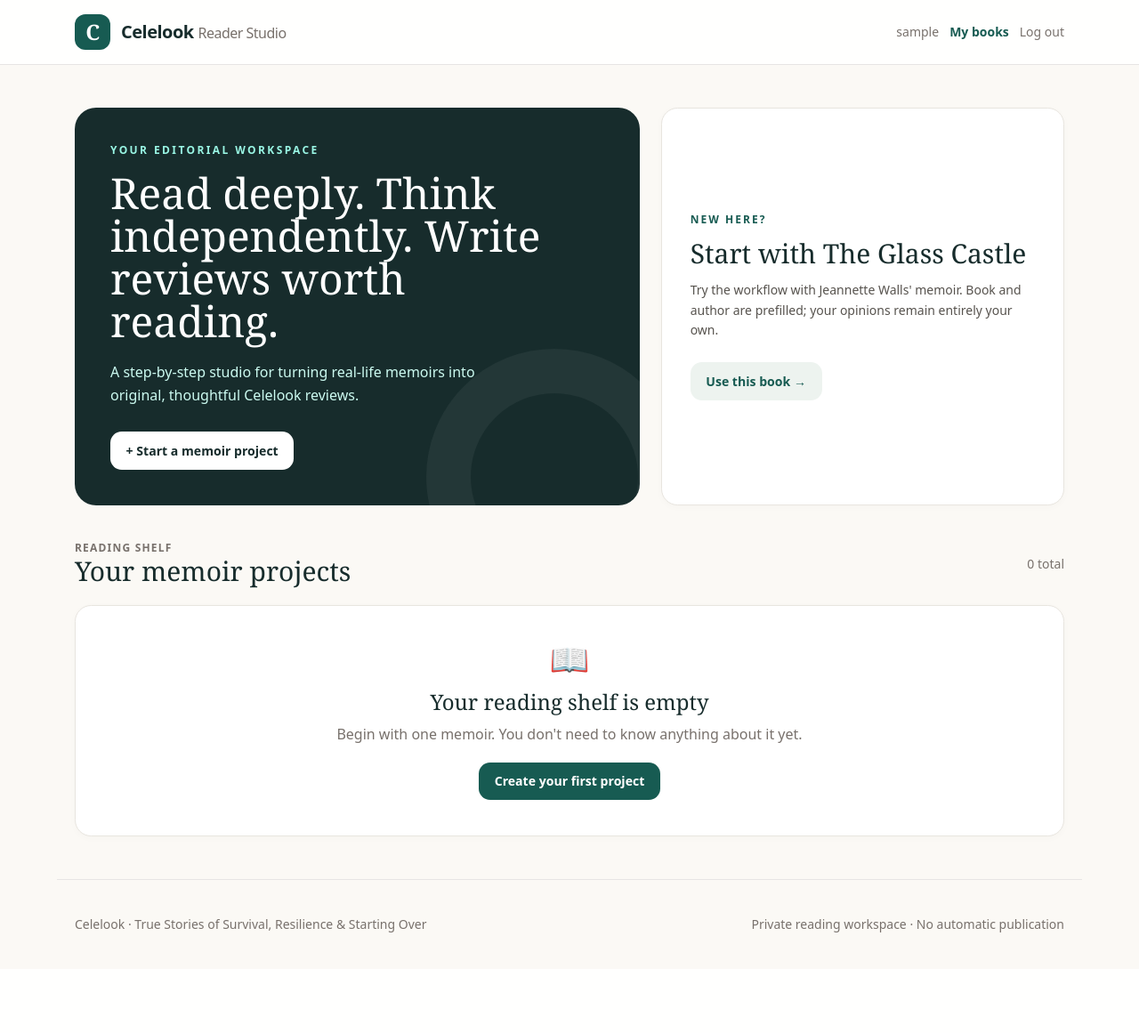
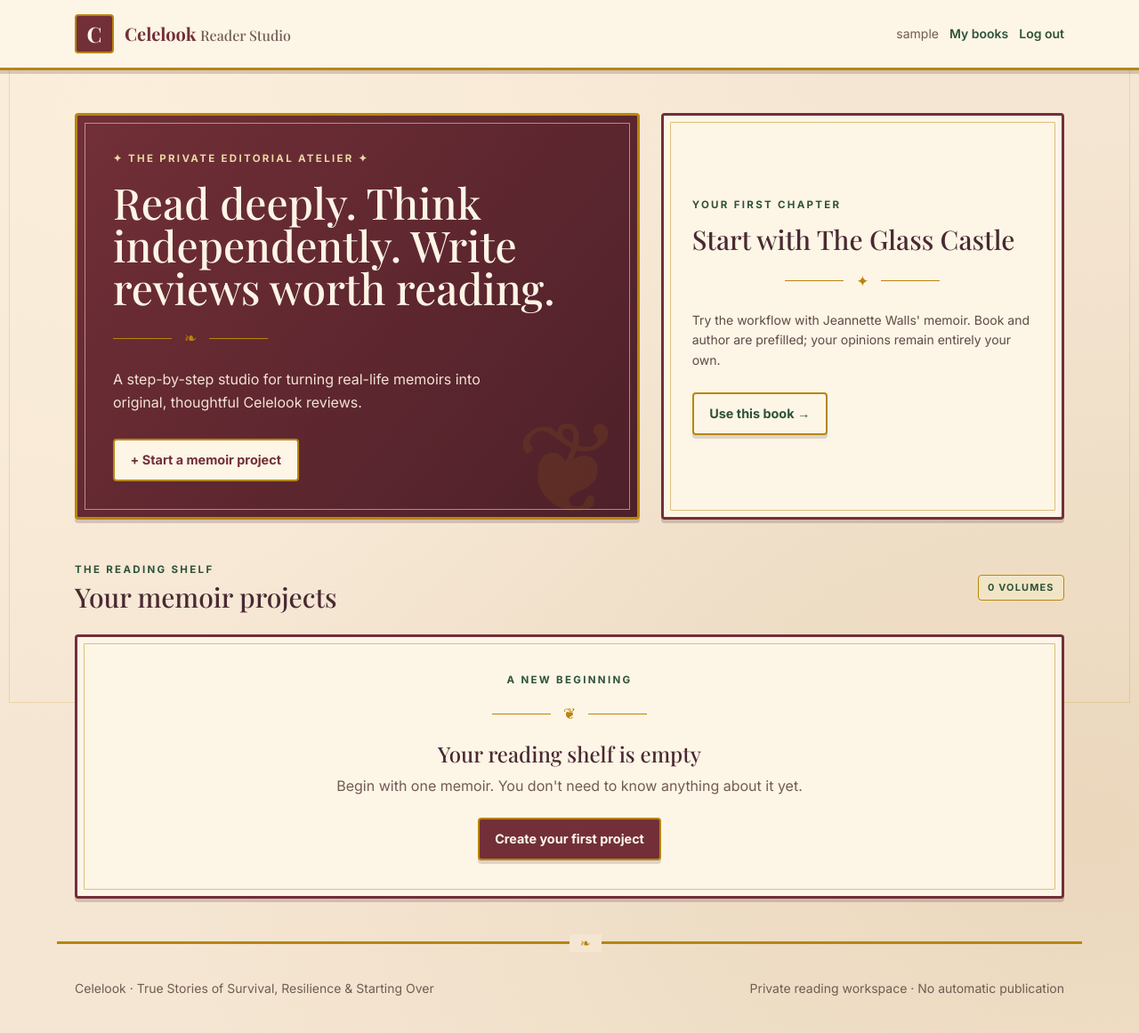
Before and after one commit to thoufeeq87/celelook-reader-studio, a Django app: page / in a window 1280 px wide. Shown: the whole page at 89% size. Before the commit the page ends 1048 px from the top, so only its background shows below. Run offline with Django 5.2, Linux system fonts and the light colour scheme; the visitor is signed in with stand-in values (Sample User, id 1); data that the repository does not hold is empty; some libraries are stand-ins or nearby versions.

Commit message:
Install Victorian theme

```diff
--- a/reviews/forms.py
+++ b/reviews/forms.py
@@ -3,7 +3,7 @@ from django.contrib.auth.forms import UserCreationForm
 from django.contrib.auth.models import User
 from .models import Project, ReadingEntry, Evidence, Draft
 
-INPUT = "w-full rounded-xl border border-stone-300 bg-white px-3 py-2.5 text-sm text-stone-900 placeholder:text-stone-400 focus:border-teal-700 focus:outline-none focus:ring-2 focus:ring-teal-100"
+INPUT = "v-input"
 TEXTAREA = INPUT + " min-h-24"
 
 
--- /dev/null
+++ b/reviews/static/reviews/victorian.css
@@ -0,0 +1,74 @@
+/* Celelook Victorian design system — shared by every page. */
+:root {
+  --burgundy:#722F37; --forest:#2E5339; --gold:#B8860B;
+  --parchment:#F5E6D3; --ivory:#FDF5E6; --ink:#4A2932;
+  --border-width:3px; --radius:4px; --lift:0px 4px 0px rgba(74,41,50,.20);
+}
+html { background:var(--parchment); }
+body { color:var(--ink); font-family:'Inter',sans-serif;
+  background:radial-gradient(ellipse at 10% 10%,#fbefdc 0,transparent 50%),
+  radial-gradient(ellipse at 95% 80%,#ead7bc 0,transparent 60%),var(--parchment); }
+body:before { content:""; pointer-events:none; position:fixed; inset:10px; border:1px solid rgba(184,134,11,.2); z-index:0; }
+.font-serif,h1,h2,h3,h4 { font-family:'Playfair Display',Georgia,serif!important; }
+.v-site-header { background:var(--ivory); border-bottom:3px solid var(--gold); box-shadow:var(--lift); position:relative; z-index:10; }
+.v-brand-mark { border:2px solid var(--gold); background:var(--burgundy); color:var(--ivory); border-radius:4px; font-family:'Playfair Display',serif; }
+.v-brand-name { color:var(--burgundy); font-family:'Playfair Display',Georgia,serif; }
+.v-ornament { display:flex; align-items:center; justify-content:center; gap:14px; color:var(--gold); font-family:Georgia,serif; font-size:17px; margin:16px 0; }
+.v-ornament:before,.v-ornament:after {content:""; width:66px; max-width:30%; border-top:1px solid var(--gold); }
+.v-eyebrow {color:var(--forest); font-size:.72rem; letter-spacing:.2em; text-transform:uppercase; font-weight:700; }
+.v-page-title { color:var(--burgundy); font-size:clamp(2.1rem,4vw,3.2rem); line-height:1.16; font-weight:600; }
+.v-panel,.card { background:var(--ivory); border:3px solid var(--burgundy); border-radius:4px; box-shadow:var(--lift); position:relative; }
+.v-panel:before,.card:before { content:""; position:absolute; inset:7px; border:1px solid rgba(184,134,11,.48); border-radius:1px; pointer-events:none; }
+.v-panel > *, .card > * { position:relative; }
+.v-hero { position:relative; overflow:hidden; border:3px solid var(--gold); border-radius:4px; background:linear-gradient(130deg,#722F37,#4d2029); box-shadow:var(--lift); color:var(--ivory); }
+.v-hero:before { content:""; pointer-events:none; position:absolute; inset:8px; border:1px solid rgba(253,245,230,.5); }
+.v-hero:after { content:"❦"; position:absolute; font-size:9rem; line-height:1; color:rgba(184,134,11,.12); right:1rem; bottom:-1rem; pointer-events:none; }
+.v-hero h1,.v-hero h2 { color:var(--ivory); }
+.v-hero .v-eyebrow {color:#ead8a5;}
+.v-hero-copy {color:#f2e3d4;}
+.btn {display:inline-flex;align-items:center;justify-content:center;gap:.35rem; padding:.7rem 1.1rem; border-radius:4px; font-size:.9rem;font-weight:700;transition:background .15s,transform .15s,box-shadow .15s; border:2px solid var(--gold);box-shadow:0 4px 0 rgba(74,41,50,.17); text-decoration:none;}
+.btn:hover {transform:translateY(-1px);}
+.btn-primary {background:var(--burgundy);color:#fff8ea!important;}
+.btn-primary:hover {background:#54232b; color:#fff8ea!important;}
+.btn-soft {background:var(--ivory);color:var(--forest)!important;}
+.btn-soft:hover {background:#f6e9d0;}
+.v-hero .btn { background:var(--ivory);color:var(--burgundy)!important;}
+.v-btn-secondary {background:var(--forest);color:#fff8ea!important;}
+.v-seal { display:inline-flex; align-items:center; border:1px solid var(--gold); background:#f2e5c5; color:var(--forest); padding:.33rem .65rem; text-transform:uppercase; letter-spacing:.11em; font-size:.68rem; font-weight:700; border-radius:4px; }
+.v-tabs {display:flex;overflow-x:auto;gap:.55rem; padding:.25rem 0 .7rem; scrollbar-width:thin;}
+.v-tab {flex-shrink:0; white-space:nowrap;display:inline-block; font-size:.84rem; font-weight:700; padding:.72rem 1rem; border:2px solid #b9a684; border-radius:4px; background:var(--ivory);color:var(--ink);}
+.v-tab:hover {border-color:var(--gold); background:#fbedd9;}
+.v-tab.is-active {background:var(--burgundy);border-color:var(--gold);color:#fff8ea;box-shadow:0 3px 0 rgba(74,41,50,.15);}
+.v-entry {background:#fffaf0;border:2px solid #d9c09c;border-radius:4px; padding:1.2rem; margin-bottom:1rem;}
+.v-entry h3 {color:var(--burgundy);}
+.v-empty {border:2px dashed #c8aa70;border-radius:4px;background:rgba(255,250,240,.7);padding:2rem;text-align:center;}
+.v-note {background:#f3e7d2;border-left:3px solid var(--gold);padding:1rem;color:var(--ink);border-radius:4px;}
+.v-divider {border:0;border-top:1px solid rgba(184,134,11,.5);margin:1.3rem 0;}
+.v-stage {padding-bottom:.75rem;border-bottom:1px solid rgba(184,134,11,.3); margin-bottom:1.3rem;}
+.v-stage h2 {color:var(--burgundy);}
+.v-side-heading {color:var(--burgundy);font-size:1.3rem;}
+.v-stat {display:flex;justify-content:space-between;gap:1rem;border-top:1px solid rgba(184,134,11,.35);padding-top:.8rem;margin-top:.8rem;}
+.v-shelf-link {border-top:1px solid rgba(184,134,11,.4);margin-top:1.8rem;padding-top:.9rem;color:var(--forest);font-weight:700;}
+.v-shelf-card:hover {border-color:var(--gold);transform:translateY(-2px);}
+.v-shelf-card {transition:transform .15s ease,border-color .15s ease;}
+.field label {display:block;font-size:.9rem;font-weight:700;margin-bottom:.5rem;color:var(--ink);}
+.field .helptext {display:block;color:#735b53;font-size:.78rem;margin-top:.35rem;line-height:1.5;}
+.field .errorlist {color:#a11b33;font-size:.8rem;margin:.4rem 0 0;}
+.field input:not([type=checkbox]),.field select,.field textarea,.v-input {width:100%;padding:.75rem .9rem; border:2px solid #b6a187!important;background:#fffaf1!important;color:var(--ink)!important;border-radius:4px!important;}
+.field input:focus,.field select:focus,.field textarea:focus,.v-input:focus {outline:2px solid var(--gold);outline-offset:2px;box-shadow:none!important;}
+input[type=checkbox]{accent-color:var(--forest);}
+a:focus-visible,button:focus-visible,input:focus-visible {outline:3px solid var(--gold);outline-offset:3px;}
+.v-footer {border-top:3px solid var(--gold); color:#725b53; position:relative;}
+.v-footer:before { content:"❧"; color:var(--gold); position:absolute;top:-.8em;left:50%; background:var(--parchment);padding:0 12px; }
+.v-content {position:relative;z-index:1;}
+/* Tailwind legacy colors remapped without changing page functionality. */
+.text-ink{color:var(--ink)!important}.text-pine{color:var(--forest)!important}
+.bg-ink{background:var(--burgundy)!important}.bg-pine{background:var(--forest)!important}
+.bg-teal-50{background:#f1e5cd!important}.text-teal-200,.text-teal-100{color:#f2e2c1!important}
+.border-teal-100,.border-teal-400{border-color:var(--gold)!important}
+.bg-stone-50{background:#f5e7d2!important}.text-stone-500{color:#735b53!important}
+.text-stone-600{color:#604a46!important}.text-stone-400{color:#8c726a!important}
+.border-stone-100,.border-stone-200{border-color:#dcc7a6!important}
+.rounded-xl,.rounded-2xl,.rounded-3xl{border-radius:4px!important}
+.prose h4{font-family:'Playfair Display',Georgia,serif;color:var(--burgundy);font-size:1.13rem;}
+@media(max-width:580px){.v-panel:before,.card:before{inset:5px}.v-hero:after{font-size:6rem}.v-page-title{font-size:2rem}}
--- a/reviews/templates/reviews/base.html
+++ b/reviews/templates/reviews/base.html
@@ -1,27 +1,44 @@
+{% load static %}
 <!DOCTYPE html>
 <html lang="en">
 <head>
-  <meta charset="utf-8"><meta name="viewport" content="width=device-width, initial-scale=1">
+  <meta charset="utf-8">
+  <meta name="viewport" content="width=device-width, initial-scale=1">
   <title>{% block title %}Celelook Reader Studio{% endblock %}</title>
   <meta name="description" content="Private memoir reading notes and an editorial review workflow for Celelook.">
-  <!-- Tailwind Play CDN is suitable for local evaluation. See README for production build guidance. -->
+  <link rel="preconnect" href="https://fonts.googleapis.com">
+  <link rel="preconnect" href="https://fonts.gstatic.com" crossorigin>
+  <link href="https://fonts.googleapis.com/css2?family=Inter:wght@400;500;600;700&family=Playfair+Display:wght@500;600;700&display=swap" rel="stylesheet">
   <script src="https://cdn.tailwindcss.com"></script>
-  <script>tailwind.config = {theme:{extend:{colors:{ink:'#172C2C',pine:'#175B52',paper:'#FBF9F5',sand:'#EAE5DA'},fontFamily:{sans:['ui-sans-serif','system-ui','sans-serif'],serif:['Georgia','serif']}}}}</script>
-  <style>body{background:#FBF9F5} .card{background:#fff;border:1px solid #E8E5DF;border-radius:1.15rem;box-shadow:0 2px 8px rgba(26,51,42,.025)} .btn{display:inline-flex;align-items:center;justify-content:center;padding:.67rem 1.1rem;border-radius:.8rem;font-size:.88rem;font-weight:650;transition:background .15s} .btn-primary{background:#175B52;color:#fff}.btn-primary:hover{background:#10483f}.btn-soft{background:#edf3ef;color:#175B52}.btn-soft:hover{background:#dcece5} .field label{display:block;font-size:.9rem;font-weight:650;color:#31423d;margin-bottom:.5rem} .field .helptext{display:block;color:#78716c;font-size:.78rem;margin-top:.3rem}.field ul.errorlist{color:#b91c1c;font-size:.8rem;margin:.4rem 0} a:focus-visible,button:focus-visible{outline:3px solid #5a9e8d;outline-offset:3px}</style>
+  <script>tailwind.config={theme:{extend:{colors:{ink:'#4A2932',pine:'#2E5339',paper:'#FDF5E6',sand:'#F5E6D3',burgundy:'#722F37',gold:'#B8860B'},fontFamily:{sans:['Inter','sans-serif'],serif:['Playfair Display','Georgia','serif']}}}}</script>
+  <link rel="stylesheet" href="{% static 'reviews/victorian.css' %}">
 </head>
-<body class="text-stone-800 antialiased min-h-screen">
-<header class="border-b border-stone-200 bg-white/95">
+<body class="min-h-screen antialiased">
+<header class="v-site-header">
   <div class="max-w-6xl mx-auto px-5 py-4 flex items-center justify-between gap-3">
-    <a href="{% url 'dashboard' %}" class="flex items-center gap-3 text-ink font-bold tracking-tight text-xl"><span class="inline-flex h-10 w-10 rounded-xl bg-pine text-white items-center justify-center font-serif text-2xl">C</span><span>Celelook <span class="font-normal text-stone-500 text-base">Reader Studio</span></span></a>
-    <nav class="flex items-center gap-3 text-sm">
-      {% if user.is_authenticated %}<span class="hidden sm:inline text-stone-500">{{ user.username }}</span><a href="{% url 'dashboard' %}" class="font-semibold text-pine">My books</a><form method="post" action="{% url 'logout' %}">{% csrf_token %}<button class="text-stone-500 hover:text-ink" type="submit">Log out</button></form>
-      {% else %}<a href="{% url 'login' %}" class="text-pine font-semibold">Log in</a><a href="{% url 'signup' %}" class="btn btn-primary">Sign up</a>{% endif %}
+    <a href="{% url 'dashboard' %}" class="flex items-center gap-3 font-bold text-lg sm:text-xl min-w-0" aria-label="Celelook Reader Studio home">
+      <span class="v-brand-mark inline-flex h-11 w-11 shrink-0 items-center justify-center text-2xl">C</span>
+      <span class="v-brand-name leading-tight">Celelook <span class="font-normal text-stone-500 text-sm sm:text-base whitespace-nowrap">Reader Studio</span></span>
+    </a>
+    <nav class="flex flex-wrap justify-end items-center gap-x-3 gap-y-2 text-sm" aria-label="Account navigation">
+      {% if user.is_authenticated %}
+        <span class="hidden sm:inline text-stone-500">{{ user.username }}</span>
+        <a href="{% url 'dashboard' %}" class="font-semibold text-pine">My books</a>
+        <form method="post" action="{% url 'logout' %}">{% csrf_token %}<button class="text-pine font-semibold" type="submit">Log out</button></form>
+      {% else %}
+        <a href="{% url 'login' %}" class="text-pine font-semibold">Log in</a>
+        <a href="{% url 'signup' %}" class="btn btn-primary">Sign up</a>
+      {% endif %}
     </nav>
   </div>
 </header>
-<main class="max-w-6xl mx-auto px-5 py-9 md:py-12">
-  {% if messages %}<div class="mb-6 space-y-2" role="status">{% for message in messages %}<div class="rounded-xl px-4 py-3 text-sm border {% if message.tags == 'error' %}bg-red-50 text-red-900 border-red-200{% else %}bg-teal-50 text-teal-950 border-teal-100{% endif %}">{{ message }}</div>{% endfor %}</div>{% endif %}
+<main class="v-content max-w-6xl mx-auto px-5 py-9 md:py-12">
+  {% if messages %}<div class="mb-6 space-y-2" role="status">{% for message in messages %}<div class="v-note text-sm">{{ message }}</div>{% endfor %}</div>{% endif %}
   {% block content %}{% endblock %}
 </main>
-<footer class="max-w-6xl mx-auto px-5 py-10 border-t border-stone-200 text-sm text-stone-500 flex flex-wrap justify-between gap-3"><span>Celelook · True Stories of Survival, Resilience & Starting Over</span><span>Private reading workspace · No automatic publication</span></footer>
-</body></html>
+<footer class="v-footer max-w-6xl mx-auto px-5 py-10 text-sm flex flex-wrap justify-between gap-3">
+  <span>Celelook · True Stories of Survival, Resilience &amp; Starting Over</span>
+  <span>Private reading workspace · No automatic publication</span>
+</footer>
+</body>
+</html>
--- a/reviews/templates/reviews/dashboard.html
+++ b/reviews/templates/reviews/dashboard.html
@@ -1,15 +1,47 @@
 {% extends 'reviews/base.html' %}
 {% block title %}My reading projects · Celelook{% endblock %}
 {% block content %}
-<div class="grid lg:grid-cols-[1.4fr_1fr] gap-6 items-stretch mb-10">
-  <section class="rounded-3xl p-8 md:p-10 bg-ink text-white relative overflow-hidden"><div class="absolute -right-12 -bottom-28 w-72 h-72 rounded-full border-[50px] border-white/5"></div>
-    <p class="uppercase tracking-[.2em] text-xs text-teal-200 font-bold mb-4">Your editorial workspace</p>
+<div class="grid lg:grid-cols-[1.4fr_1fr] gap-6 items-stretch mb-12">
+  <section class="v-hero p-8 md:p-10">
+    <p class="v-eyebrow mb-4">✦ The private editorial atelier ✦</p>
     <h1 class="font-serif text-4xl md:text-5xl leading-tight max-w-lg">Read deeply. Think independently. Write reviews worth reading.</h1>
-    <p class="text-teal-100 mt-5 leading-relaxed max-w-md">A step-by-step studio for turning real-life memoirs into original, thoughtful Celelook reviews.</p>
-    <a href="{% url 'project_create' %}" class="btn bg-white text-ink hover:bg-stone-100 mt-7">+ Start a memoir project</a>
+    <div class="v-ornament justify-start my-5" aria-hidden="true">❧</div>
+    <p class="v-hero-copy leading-relaxed max-w-md">A step-by-step studio for turning real-life memoirs into original, thoughtful Celelook reviews.</p>
+    <a href="{% url 'project_create' %}" class="btn mt-7">+ Start a memoir project</a>
   </section>
-  <section class="card p-8 flex flex-col justify-center"><p class="text-xs tracking-[.17em] uppercase text-pine font-bold">New here?</p><h2 class="font-serif text-3xl text-ink mt-3">Start with The Glass Castle</h2><p class="text-sm leading-relaxed text-stone-600 mt-3">Try the workflow with Jeannette Walls' memoir. Book and author are prefilled; your opinions remain entirely your own.</p><a class="btn btn-soft mt-6 self-start" href="{% url 'project_create' %}?example=glass-castle">Use this book →</a></section>
+  <section class="card p-8 flex flex-col justify-center">
+    <p class="v-eyebrow">Your first chapter</p>
+    <h2 class="font-serif text-3xl text-ink mt-3">Start with The Glass Castle</h2>
+    <div class="v-ornament" aria-hidden="true">✦</div>
+    <p class="text-sm leading-relaxed text-stone-600 mt-1">Try the workflow with Jeannette Walls' memoir. Book and author are prefilled; your opinions remain entirely your own.</p>
+    <a class="btn btn-soft mt-6 self-start" href="{% url 'project_create' %}?example=glass-castle">Use this book →</a>
+  </section>
 </div>
-<div class="flex items-center justify-between gap-3 mb-5"><div><p class="text-xs uppercase tracking-widest text-stone-500 font-bold">Reading shelf</p><h2 class="font-serif text-3xl text-ink">Your memoir projects</h2></div><span class="text-sm text-stone-500">{{ projects|length }} total</span></div>
-{% if projects %}<div class="grid md:grid-cols-2 xl:grid-cols-3 gap-4">{% for project in projects %}<a class="card block p-6 hover:border-teal-400 hover:shadow-md transition" href="{{ project.get_absolute_url }}"><div class="flex justify-between items-start gap-2 mb-6"><span class="text-xs font-bold uppercase tracking-wider text-pine">{{ project.get_status_display }}</span><span class="text-xs text-stone-400">{{ project.updated_at|date:'M j, Y' }}</span></div><h3 class="font-serif text-2xl text-ink leading-tight">{{ project.title }}</h3><p class="text-stone-500 mt-1 text-sm">{{ project.author }}</p><div class="border-t border-stone-100 mt-7 pt-4 text-sm text-pine font-semibold">Open studio →</div></a>{% endfor %}</div>{% else %}<div class="card p-10 text-center"><div class="text-4xl mb-3">📖</div><h3 class="font-serif text-2xl text-ink">Your reading shelf is empty</h3><p class="text-stone-500 mt-2">Begin with one memoir. You don't need to know anything about it yet.</p><a href="{% url 'project_create' %}" class="btn btn-primary mt-5">Create your first project</a></div>{% endif %}
+<div class="flex items-center justify-between gap-3 mb-6">
+  <div><p class="v-eyebrow">The reading shelf</p><h2 class="font-serif text-3xl text-ink mt-1">Your memoir projects</h2></div>
+  <span class="v-seal">{{ projects|length }} volumes</span>
+</div>
+{% if projects %}
+  <div class="grid md:grid-cols-2 xl:grid-cols-3 gap-5">
+    {% for project in projects %}
+      <a class="card v-shelf-card block p-6" href="{{ project.get_absolute_url }}">
+        <div class="flex justify-between items-start gap-2 mb-6">
+          <span class="v-seal">{{ project.get_status_display }}</span>
+          <span class="text-xs text-stone-400">{{ project.updated_at|date:'M j, Y' }}</span>
+        </div>
+        <h3 class="font-serif text-2xl text-ink leading-tight">{{ project.title }}</h3>
+        <p class="text-stone-500 mt-2 text-sm">{{ project.author }}</p>
+        <div class="v-shelf-link text-sm">Open reading studio →</div>
+      </a>
+    {% endfor %}
+  </div>
+{% else %}
+  <div class="card p-10 text-center">
+    <p class="v-eyebrow">A new beginning</p>
+    <div class="v-ornament" aria-hidden="true">❦</div>
+    <h3 class="font-serif text-2xl text-ink">Your reading shelf is empty</h3>
+    <p class="text-stone-500 mt-2">Begin with one memoir. You don't need to know anything about it yet.</p>
+    <a href="{% url 'project_create' %}" class="btn btn-primary mt-6">Create your first project</a>
+  </div>
+{% endif %}
 {% endblock %}
```
Also changed, not shown: reviews/templates/registration/login.html (+18 -2 lines), reviews/templates/registration/signup.html (+22 -2 lines), reviews/templates/reviews/form.html (+26 -6 lines), reviews/templates/reviews/workspace.html (+17 -17 lines), 1 other file.
